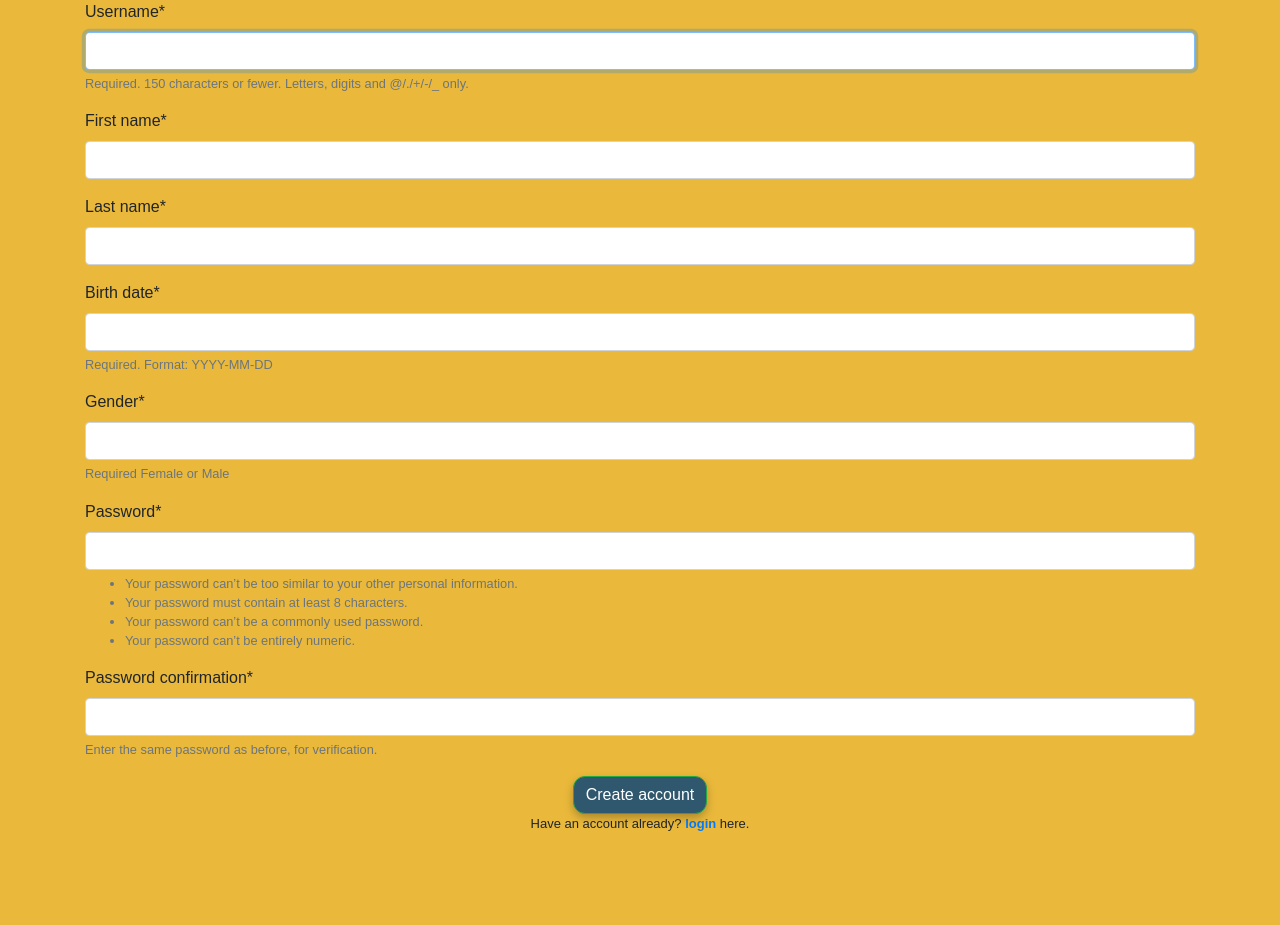
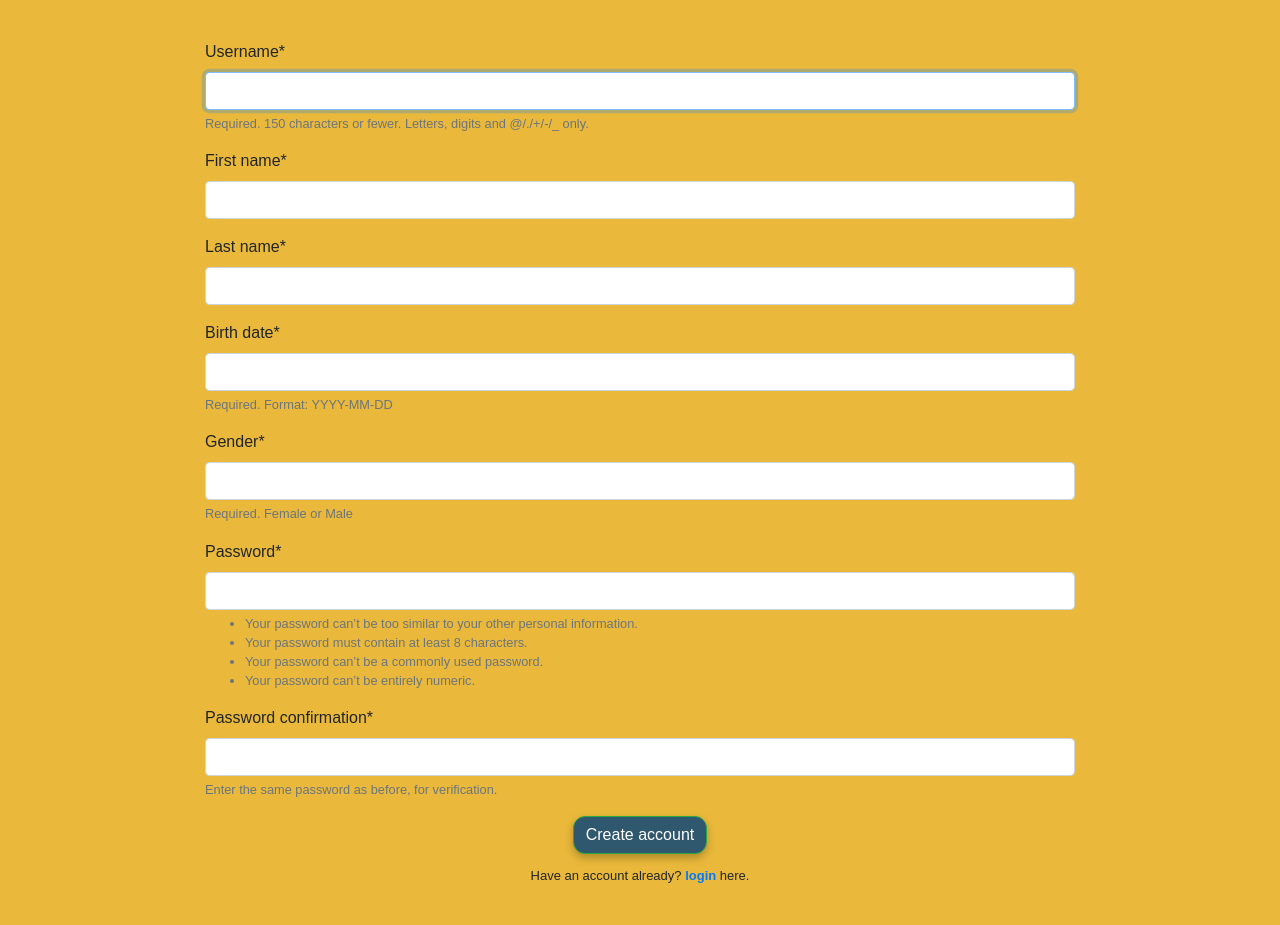
Before and after one commit to PitchapaSaelim/Have-A-Night-Day, a Django app: page /registration/ in a window 1280 px wide. Before the commit the page ends 831 px from the top, so only its background shows below. Run offline with Django 3.2, Linux system fonts and the light colour scheme; some libraries are stand-ins or nearby versions.

Commit message:
Improve CSS and HTML

```diff
--- a/user/form.py
+++ b/user/form.py
@@ -7,7 +7,7 @@ class NewForm(UserCreationForm):
     fname = forms.CharField(label='First name', max_length=100)
     lname = forms.CharField(label='Last name', max_length=100)
     birth_date = forms.DateField(help_text='Required. Format: YYYY-MM-DD')
-    gender = forms.CharField(label='Gender', max_length=100, help_text='Required Female or Male')
+    gender = forms.CharField(label='Gender', max_length=100, help_text='Required. Female or Male')
 
     class Meta:
         model = User
--- a/user/static/user/register.css
+++ b/user/static/user/register.css
@@ -2,19 +2,13 @@ body {
     font-family: Arial, Helvetica, sans-serif;
     background-color: #EAB93B;
 }
-.container {
-    background-color: #EAB93B;
 
-}
  p {
     font-size: 13px;
     display: block;
     margin: 0 auto;
  }
- p.end{
-    font-size: 13px;
-    text-align: center;
- }
+
 input#fname {
     display: block;
     width: 100%;
--- a/user/templates/register.html
+++ b/user/templates/register.html
@@ -14,6 +14,17 @@
                 integrity="sha384-ChfqqxuZUCnJSK3+MXmPNIyE6ZbWh2IMqE241rYiqJxyMiZ6OW/JmZQ5stwEULTy"
                 crossorigin="anonymous"></script>
     <style>
+         p.end{
+            font-size: 13px;
+            text-align: center;
+            margin-top: 12px;
+        }
+        .container {
+            background-color: #EAB93B;
+            width: 900px;
+            margin-top: 40px;
+            margin-bottom: 40px;
+        }
         input#fname,input#lname {
             display: block;
             width: 100%;
```
Also changed, not shown: user/migrations/0002_delete_author.py (added).
